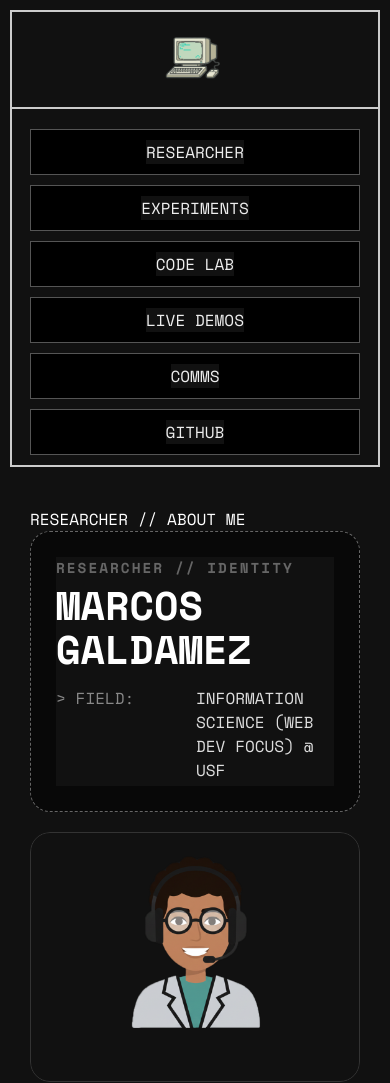
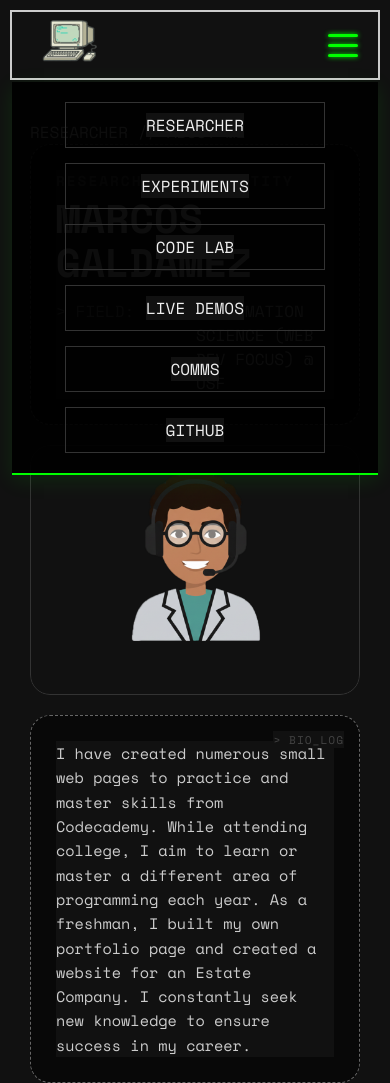
Before and after one commit to THEBLUEFLASH18/Portfolio_2025, a plain HTML site: page index.html in a window 390 px wide. Shown: the top 1083 px of the page. Drawn offline with nearby package versions, Linux system fonts and the light colour scheme; no server answers.

Commit message:
Created the mobile version of the nav bar

```diff
--- a/index.html
+++ b/index.html
@@ -13,7 +13,10 @@
         <div>
             <img src="images/Computer_logo.png" alt="Lab Console Logo">
         </div>
-        <div>
+        <div class="burger-menu">
+            <span></span>
+        </div>
+        <div class="nav-links">
             <button><a href="#researcher">Researcher</a></button>
             <button><a href="#experiments">Experiments</a></button>
             <button><a href="#code-lab">Code Lab</a></button>
--- a/script.js
+++ b/script.js
@@ -321,3 +321,22 @@ document.addEventListener('DOMContentLoaded', () => {
         return null;
     }
 });
+
+// Mobile Burger Menu Toggle
+const burgerMenu = document.querySelector('.burger-menu');
+const navLinks = document.querySelector('.nav-links');
+
+if (burgerMenu && navLinks) {
+    burgerMenu.addEventListener('click', () => {
+        burgerMenu.classList.toggle('active');
+        navLinks.classList.toggle('active');
+    });
+
+    // Close menu when a link is clicked
+    document.querySelectorAll('.nav-links a').forEach(link => {
+        link.addEventListener('click', () => {
+            burgerMenu.classList.remove('active');
+            navLinks.classList.remove('active');
+        });
+    });
+}
--- a/styles.css
+++ b/styles.css
@@ -275,10 +275,67 @@ nav {
     border: 2px solid #ccc;
 }
 
-nav div {
+nav .nav-links {
     display: flex;
     align-items: center;
     padding: 20px;
+}
+
+/* Burger Menu - Hidden on Desktop */
+.burger-menu {
+    display: none;
+    cursor: pointer;
+    padding: 20px;
+    z-index: 1001;
+}
+
+.burger-menu span,
+.burger-menu span::before,
+.burger-menu span::after {
+    display: block;
+    background-color: #00ff00;
+    /* Neon Green */
+    height: 3px;
+    width: 30px;
+    position: relative;
+    border-radius: 2px;
+    transition: all 0.3s ease-in-out;
+    box-shadow: 0 0 5px #00ff00;
+}
+
+.burger-menu span::before,
+.burger-menu span::after {
+    content: '';
+    position: absolute;
+}
+
+.burger-menu span::before {
+    top: -10px;
+}
+
+.burger-menu span::after {
+    top: 10px;
+}
+
+/* Burger Active State (X shape) */
+.burger-menu.active span {
+    background-color: transparent;
+    box-shadow: none;
+}
+
+.burger-menu.active span::before {
+    top: 0;
+    transform: rotate(45deg);
+    background-color: #00ffff;
+    /* Switch to Cyan */
+    box-shadow: 0 0 5px #00ffff;
+}
+
+.burger-menu.active span::after {
+    top: 0;
+    transform: rotate(-45deg);
+    background-color: #00ffff;
+    box-shadow: 0 0 5px #00ffff;
 }
 
 nav div button {
@@ -528,33 +585,54 @@ nav div:first-child {
         padding: 10px;
     }
 
-    /* Redesign Nav for Mobile */
+    /* Redesign Nav for Mobile with Burger */
     nav {
-        flex-direction: column;
-        height: auto;
-        padding: 10px 0;
-        gap: 20px;
+        flex-direction: row;
+        /* Keep row for logo + burger */
+        justify-content: space-between;
+        align-items: center;
+        height: 70px;
+        position: relative;
     }
 
-    nav div {
+    /* Hide links by default on mobile */
+    .nav-links {
+        display: none;
+        /* JS will toggle this to flex/block */
         flex-direction: column;
+        position: absolute;
+        top: 70px;
+        /* Below nav bar */
+        left: 0;
         width: 100%;
-        padding: 0;
-        gap: 10px;
+        background-color: rgba(0, 0, 0, 0.95);
+        border-bottom: 2px solid #00ff00;
+        padding: 20px 0;
+        z-index: 1000;
+        gap: 15px;
+        box-shadow: 0 5px 20px rgba(0, 255, 0, 0.1);
     }
 
-    nav div:first-child {
-        border-bottom: 2px solid #ccc;
-        padding-bottom: 10px;
-        justify-content: center;
+    /* Show links when active */
+    .nav-links.active {
+        display: flex;
     }
 
-    nav div button {
-        margin-left: 0;
-        width: 90%;
+    .burger-menu {
+        display: block;
+        /* Show burger on mobile */
+    }
+
+    nav .nav-links button {
+        margin: 0;
+        width: 80%;
         text-align: center;
-        background-color: #000;
-        /* Better touch target contrast */
+        border-color: #333;
+    }
+
+    nav .nav-links button:hover {
+        border-color: #00ff00;
+        color: #00ff00;
     }
 
     /* Adjust Grid */
```
